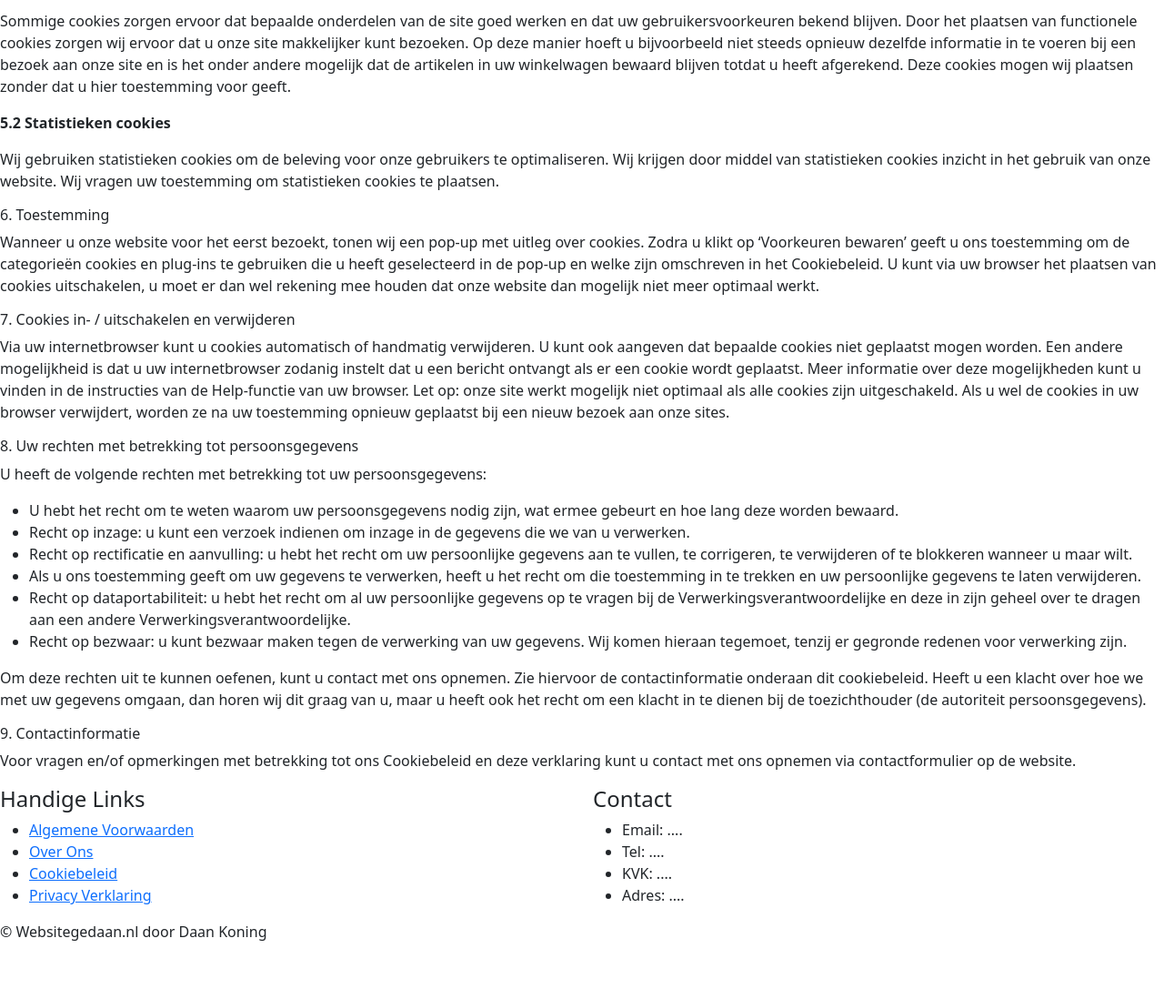
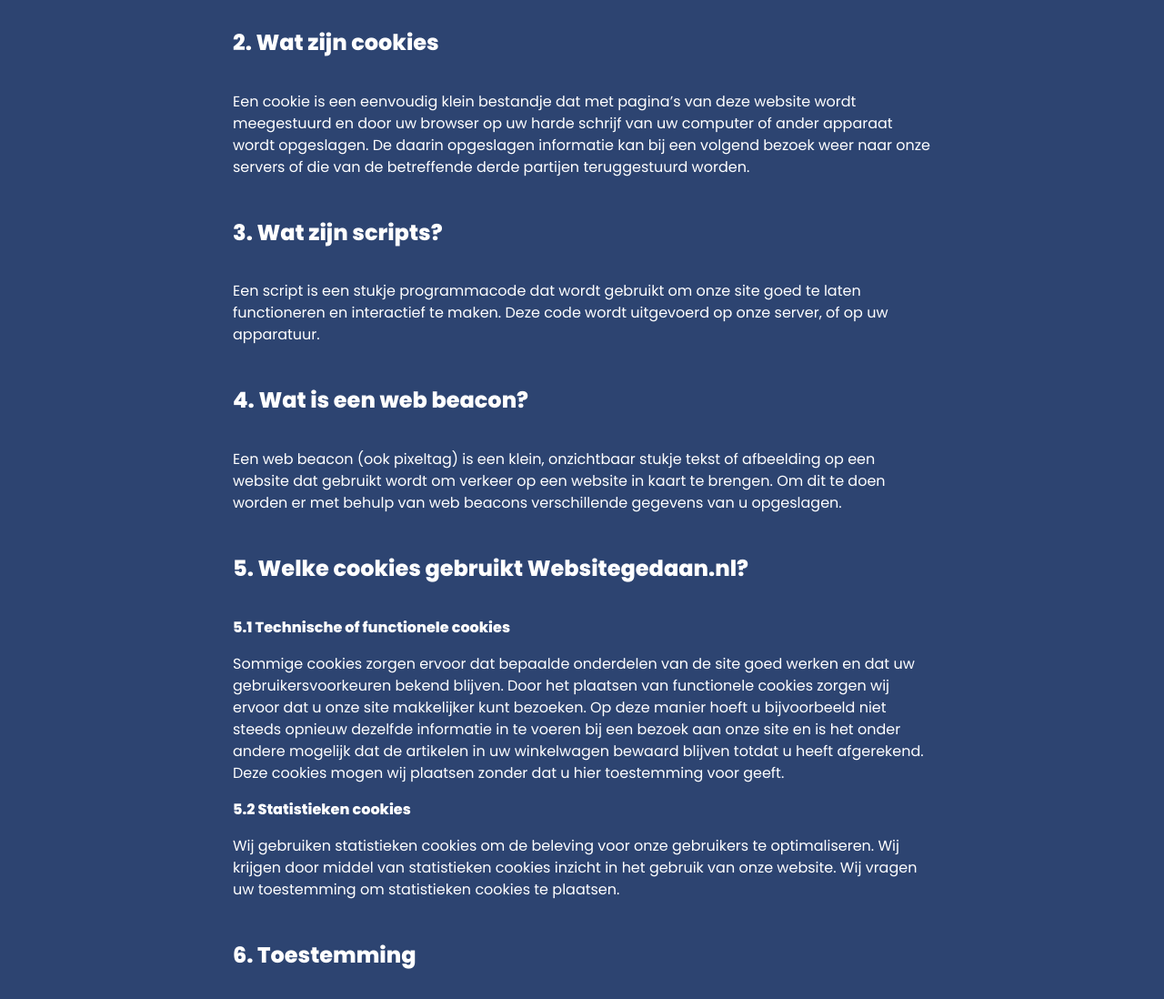
Before and after one commit to DaanKoningDev/websitegedaan2.0, a plain HTML site: page cookie.html in a window 1280 px wide. Shown: the part 621-1719 px from the top of the page at 91% size. Before the commit the page ends 1657 px from the top, so only its background shows below. Drawn offline with nearby package versions, Linux system fonts and the light colour scheme; the site is published under a folder, as on GitHub Pages, so addresses that start at the root find nothing.

Commit message:
Add files via upload

```diff
--- a/cookie.html
+++ b/cookie.html
@@ -8,7 +8,7 @@
   <link href="https://cdn.jsdelivr.net/npm/bootstrap@5.2.1/dist/css/bootstrap.min.css" rel="stylesheet"
     integrity="sha384-iYQeCzEYFbKjA/T2uDLTpkwGzCiq6soy8tYaI1GyVh/UjpbCx/TYkiZhlZB6+fzT" crossorigin="anonymous">
   <link rel="icon" type="image/x-icon" href="">
-  <link rel="stylesheet" href="/extra/cookie.css">
+  <link rel="stylesheet" href="extra/cookie.css">
   <script src="https://kit.fontawesome.com/2802cdc4b3.js"></script>
 </head>
 
@@ -80,11 +80,11 @@
       <div class="col-6">
         <h4>Handige Links</h4>
         <ul>
-          <li><a href="/voorwaarden.html">Algemene Voorwaarden</a></li>
-          <li><a href="/over.html">Over Ons</a></li>
-          <li><a href="/cookie.html">Cookiebeleid</a></li>
-          <li><a href="/privacy.html">Privacy Verklaring</a></li>
-        </ul>
+          <li><a href="/websitegedaan2.0/voorwaarden.html">Algemene Voorwaarden</a></li>
+          <li><a href="/websitegedaan2.0/over.html">Over Ons</a></li>
+          <li><a href="/websitegedaan2.0/cookie.html">Cookiebeleid</a></li>
+          <li><a href="/websitegedaan2.0/privacy.html">Privacy Verklaring</a></li>
+      </ul>
       </div>
       <div class="col-6">
         <h4>Contact</h4>
@@ -115,7 +115,7 @@
 <script src="https://cdn.jsdelivr.net/npm/bootstrap@5.2.1/dist/js/bootstrap.bundle.min.js"
 integrity="sha384-u1OknCvxWvY5kfmNBILK2hRnQC3Pr17a+RTT6rIHI7NnikvbZlHgTPOOmMi466C8" crossorigin="anonymous">
 </script>
-<script src="/extra/extra.js" async defer></script>
+<script src="extra/extra.js" async defer></script>
 </body>
 
 </html>
```
Also changed, not shown: over.html (+7 -7 lines), privacy.html (+7 -7 lines), voorwaarden.html (+7 -7 lines).
